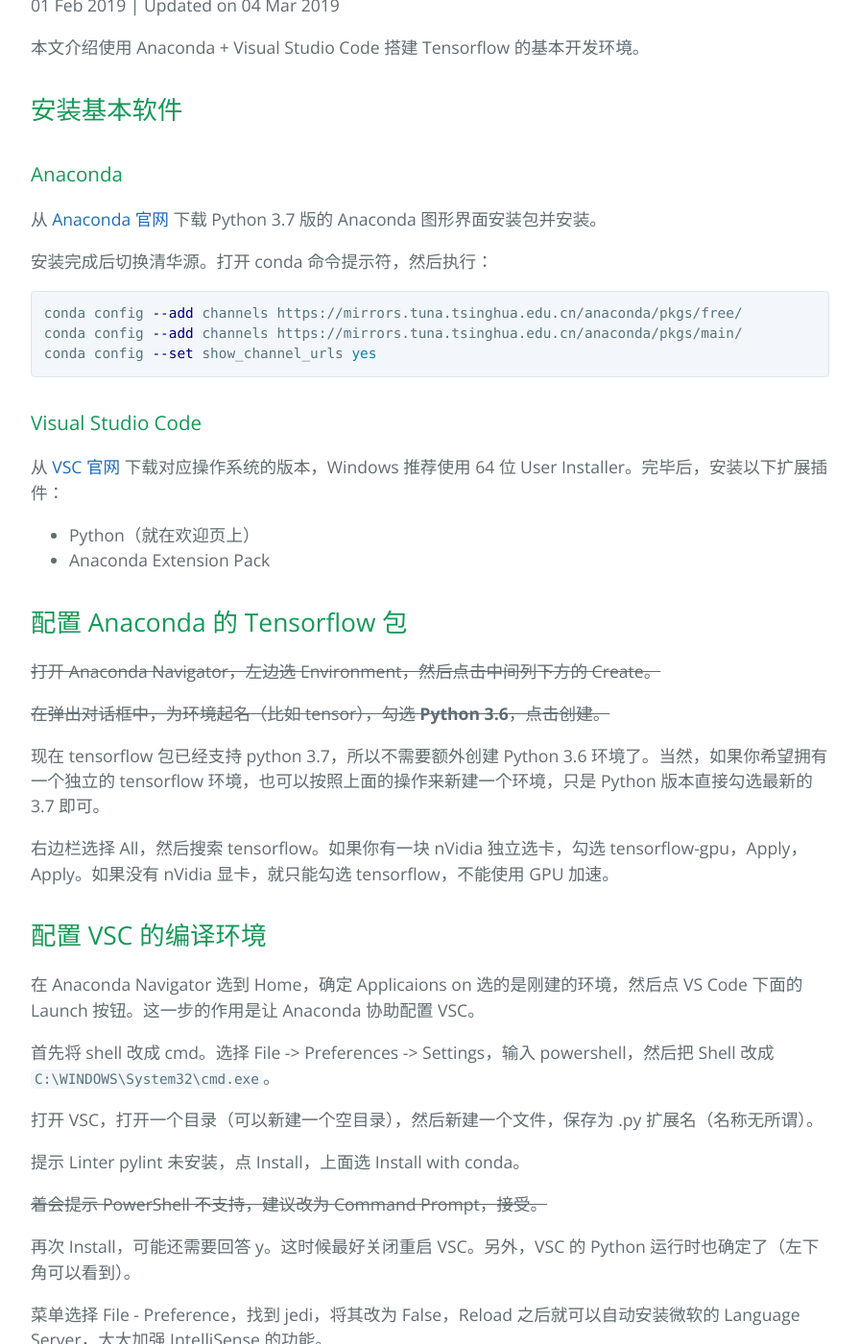
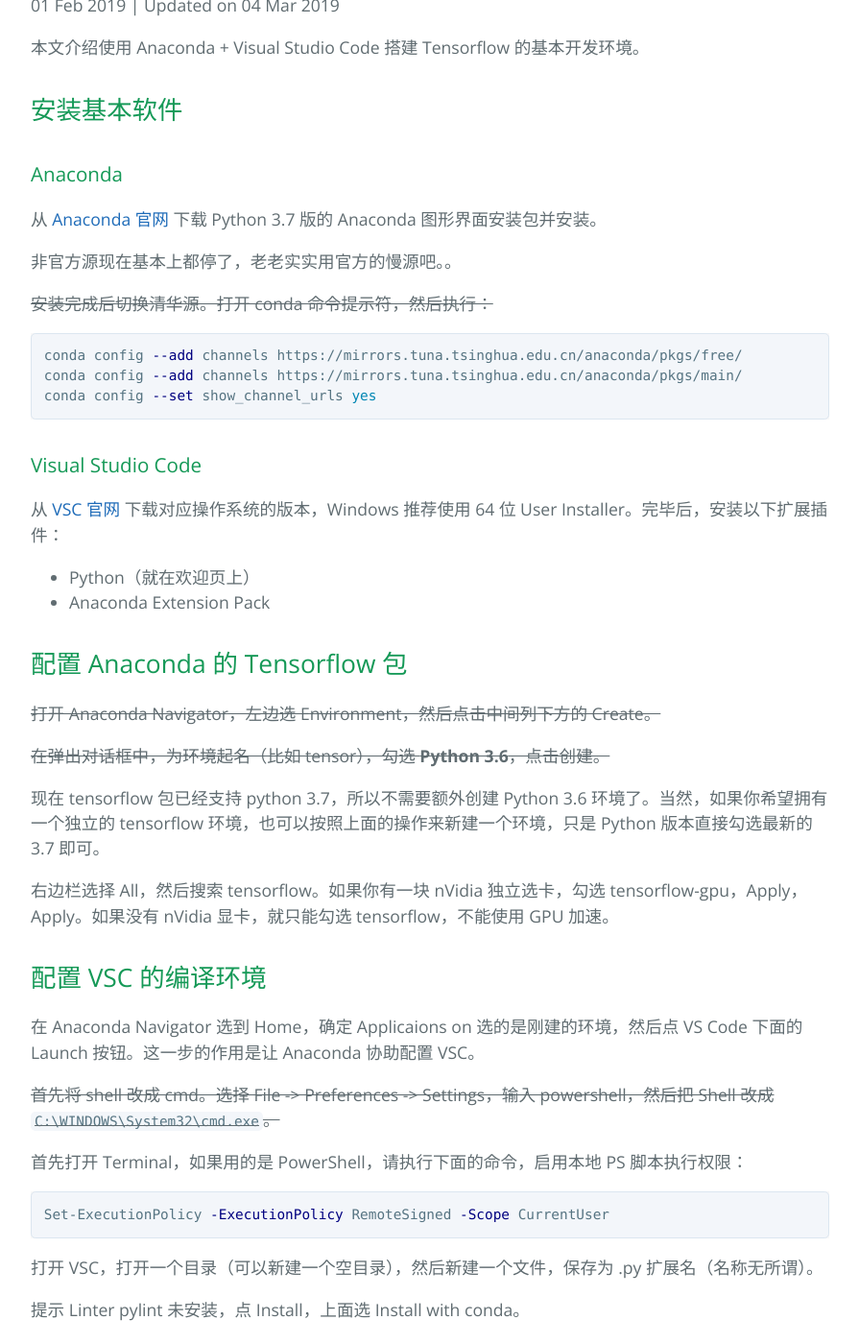
Before and after one commit to spadeq/spadeq.github.io, a Jekyll site: the page built from _posts/2019-02-01-setting-tensorflow-environment.markdown, in a window 1280 px wide and 1400 px high, scrolled down 367 px. Shown: the whole window at 96% size, without its empty margins (192-1087 px from the left). Built offline with Jekyll 4.4.1, drawn with Linux system fonts in a browser that asks for light colours.

Commit message:
powershell policy

````diff
--- a/_posts/2019-02-01-setting-tensorflow-environment.markdown
+++ b/_posts/2019-02-01-setting-tensorflow-environment.markdown
@@ -4,14 +4,15 @@
 date: 2019-02-01 16:07:00
 updated: 2019-03-04 21:23:00
 categories:
-- ML
-- Tensorflow
+  - ML
+  - Tensorflow
 tags:
-- Machine Learning
-- Tensorflow
-- Anaconda
-- Python
+  - Machine Learning
+  - Tensorflow
+  - Anaconda
+  - Python
 ---
+
 本文介绍使用 Anaconda + Visual Studio Code 搭建 Tensorflow 的基本开发环境。
 
 <!-- more -->
@@ -22,7 +23,9 @@
 
 从 [Anaconda 官网](https://www.anaconda.com/download/) 下载 Python 3.7 版的 Anaconda 图形界面安装包并安装。
 
-安装完成后切换清华源。打开 conda 命令提示符，然后执行：
+非官方源现在基本上都停了，老老实实用官方的慢源吧。。
+
+~~安装完成后切换清华源。打开 conda 命令提示符，然后执行：~~
 
 ```shell
 conda config --add channels https://mirrors.tuna.tsinghua.edu.cn/anaconda/pkgs/free/
@@ -34,8 +37,8 @@
 
 从 [VSC 官网](https://code.visualstudio.com/Download) 下载对应操作系统的版本，Windows 推荐使用 64 位 User Installer。完毕后，安装以下扩展插件：
 
-* Python（就在欢迎页上）
-* Anaconda Extension Pack
+- Python（就在欢迎页上）
+- Anaconda Extension Pack
 
 ## 配置 Anaconda 的 Tensorflow 包
 
@@ -51,7 +54,13 @@
 
 在 Anaconda Navigator 选到 Home，确定 Applicaions on 选的是刚建的环境，然后点 VS Code 下面的 Launch 按钮。这一步的作用是让 Anaconda 协助配置 VSC。
 
-首先将 shell 改成 cmd。选择 File -> Preferences -> Settings，输入 powershell，然后把 Shell 改成 `C:\WINDOWS\System32\cmd.exe`。
+~~首先将 shell 改成 cmd。选择 File -> Preferences -> Settings，输入 powershell，然后把 Shell 改成 `C:\WINDOWS\System32\cmd.exe`。~~
+
+首先打开 Terminal，如果用的是 PowerShell，请执行下面的命令，启用本地 PS 脚本执行权限：
+
+```powershell
+Set-ExecutionPolicy -ExecutionPolicy RemoteSigned -Scope CurrentUser
+```
 
 打开 VSC，打开一个目录（可以新建一个空目录），然后新建一个文件，保存为 .py 扩展名（名称无所谓）。
 
````
